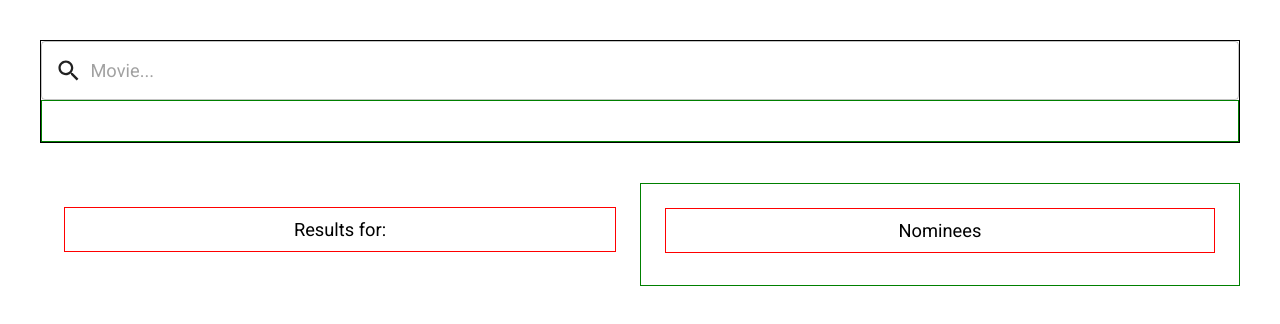
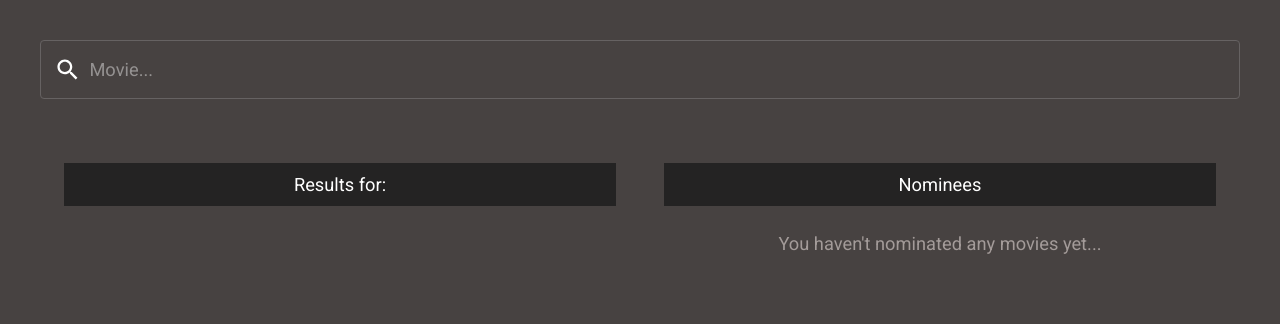
Before and after one commit to ruslan-akhm/shoppies, a React (Create React App) app: page / in a window 1280 px wide. Shown: the top 324 px of the page. Built offline with nearby package versions, Linux system fonts and the light colour scheme.

Commit message:
upd styling

```diff
--- a/src/actions/Movies.js
+++ b/src/actions/Movies.js
@@ -19,7 +19,6 @@ export const getData = async (dispatch, payload) => {
     const response = await axios.get(
       `http://www.omdbapi.com/?s=${movie}&type=movie&apikey=${key}`
     );
-    //console.log(response);
     //if there are no movies found
     if (response.data.Response === "False") {
       return dispatch({
@@ -29,7 +28,6 @@ export const getData = async (dispatch, payload) => {
         },
       });
     }
-    //console.log(response.data.response);
 
     return dispatch({
       type: LOAD_DATA_SUCCESS,
--- a/src/components/landingPage/MoviesBox.js
+++ b/src/components/landingPage/MoviesBox.js
@@ -1,4 +1,4 @@
-import { useEffect, useContext, useState } from "react";
+import { useEffect, useContext } from "react";
 import {
   MovieStateContext,
   MovieDispatchContext,
@@ -8,13 +8,22 @@ import { loadNextPage, nominateMovie } from "../../actions/Movies";
 import ModalBox from "./ModalBox";
 import defaultPoster from "../../img/defaultPoster.png";
 
-import { makeStyles, Grid, Typography, Button, Link } from "@material-ui/core";
+import {
+  makeStyles,
+  Grid,
+  Box,
+  Typography,
+  Button,
+  Link,
+  Fade,
+  CircularProgress,
+} from "@material-ui/core";
 import OpenInNewIcon from "@material-ui/icons/OpenInNew";
 import DoneOutlineOutlinedIcon from "@material-ui/icons/DoneOutlineOutlined";
 
 const useStyles = makeStyles(theme => ({
   bottomMessage: {
-    border: "1px solid red",
+    //border: "1px solid red",
     width: "100%",
     textAlign: "center",
     paddingTop: theme.spacing(1),
@@ -25,17 +34,16 @@ const useStyles = makeStyles(theme => ({
     padding: theme.spacing(1),
     marginBottom: theme.spacing(1),
     textAlign: "center",
-    border: "1px solid red",
+    backgroundColor: theme.palette.solidGray.main,
+    color: "#fff",
   },
   cardInfo: {
     padding: theme.spacing(2),
   },
   cardTitle: {
     height: "fit-content",
-    border: "1px solid red",
   },
   link: {
-    border: "1px solid red",
     width: "fit-content",
     display: "flex",
     justifyContent: "center",
@@ -43,11 +51,25 @@ const useStyles = makeStyles(theme => ({
     fontSize: "18px",
     fontWeight: "600",
   },
+  loadingBox: {
+    width: "100%",
+    height: "50vh",
+    display: "flex",
+    justifyContent: "center",
+    alignItems: "center",
+  },
+  message: {
+    width: "100%",
+    textAlign: "center",
+    color: theme.palette.lightGray.main,
+    marginTop: theme.spacing(2),
+  },
   moviesBox: {
     padding: theme.spacing(3),
   },
   movieCard: {
     marginBottom: theme.spacing(3),
+    border: `1px solid ${theme.palette.solidGray.main}`,
   },
   nominateButton: {
     marginTop: "auto",
@@ -55,6 +77,7 @@ const useStyles = makeStyles(theme => ({
   poster: {
     width: "100%",
     height: "100%",
+    maxHeight: "300px",
     minHeight: "180px",
     objectFit: "cover",
   },
@@ -100,21 +123,22 @@ function MoviesBox(props) {
       {searchResult &&
         searchResult.map((movie, index) => {
           return (
+            <Fade in={index >= 0} key={movie.imdbID}>
               <Grid
                 item
                 container
-              key={index}
+                //key={index}
                 className={classes.movieCard}
                 direction="row"
                 lg={12}
                 md={12}
-              style={{ border: "1px solid red" }}
               >
                 <Grid item lg={3} md={3}>
                   <img
                     className={classes.poster}
                     src={movie.Poster == "N/A" ? defaultPoster : movie.Poster}
-                />{" "}
+                    alt={movie.Title + " poster"}
+                  />
                 </Grid>
                 <Grid
                   item
@@ -124,7 +148,7 @@ function MoviesBox(props) {
                   md={9}
                   className={classes.cardInfo}
                 >
-                <Typography className={classes.cardTitle}>
+                  <Typography className={classes.cardTitle} variant="h5">
                     {movie.Title} ({movie.Year})
                   </Typography>
                   <Link
@@ -137,6 +161,7 @@ function MoviesBox(props) {
                   </Link>
                   <Button
                     variant="contained"
+                    color="primary"
                     onClick={e => nominate(movie)}
                     disabled={movie.nominated ? true : false}
                     className={classes.nominateButton}
@@ -151,6 +176,7 @@ function MoviesBox(props) {
                   </Typography>
                 ) : null}
               </Grid>
+            </Fade>
           );
         })}
       <Grid item>
@@ -158,8 +184,16 @@ function MoviesBox(props) {
           <Button onClick={loadMore}>Load more</Button>
         ) : null}
       </Grid>
-      {loading && <Typography>LOADING</Typography>}
-
+      {loading && (
+        <Box className={classes.loadingBox}>
+          <CircularProgress color="primary" />
+        </Box>
+      )}
+      {error && searchQuery.length !== 0 ? (
+        <Typography className={classes.message}>
+          Try narrowing down the search
+        </Typography>
+      ) : null}
       <ModalBox />
     </Grid>
   );
--- a/src/components/landingPage/NominatedBox.js
+++ b/src/components/landingPage/NominatedBox.js
@@ -6,8 +6,7 @@ import {
 import { removeNominee } from "../../actions/Movies";
 import defaultPoster from "../../img/defaultPoster.png";
 
-import { makeStyles, Grid, Typography, Button } from "@material-ui/core";
-import DoneOutlineOutlinedIcon from "@material-ui/icons/DoneOutlineOutlined";
+import { makeStyles, Grid, Typography, Button, Fade } from "@material-ui/core";
 
 const useStyles = makeStyles(theme => ({
   boxTitle: {
@@ -15,17 +14,26 @@ const useStyles = makeStyles(theme => ({
     padding: theme.spacing(1),
     marginBottom: theme.spacing(1),
     textAlign: "center",
-    border: "1px solid red",
+    backgroundColor: theme.palette.solidGray.main,
+    color: "#fff",
   },
   cardInfo: {
     padding: theme.spacing(2),
   },
   cardTitle: {
     height: "fit-content",
-    border: "1px solid red",
+    //border: "1px solid red",
+    color: "#fff",
+  },
+  message: {
+    width: "100%",
+    textAlign: "center",
+    color: theme.palette.lightGray.main,
+    marginTop: theme.spacing(2),
   },
   movieCard: {
     marginBottom: theme.spacing(3),
+    border: `1px solid ${theme.palette.solidGray.main}`,
   },
   nominatedBox: {
     padding: theme.spacing(3),
@@ -33,6 +41,7 @@ const useStyles = makeStyles(theme => ({
   poster: {
     width: "100%",
     height: "100%",
+    maxHeight: "320px",
     minHeight: "180px",
     objectFit: "cover",
   },
@@ -50,31 +59,25 @@ function NominatedBox(props) {
     removeNominee(dispatch, { movie: e });
   };
   return (
-    <Grid
-      container
-      style={{ border: "1px solid green" }}
-      direction="column"
-      className={classes.nominatedBox}
-    >
+    <Grid container direction="column" className={classes.nominatedBox}>
       <Typography className={classes.boxTitle}>Nominees</Typography>
-      {nominated &&
+      {nominated.length > 0 ? (
         nominated.map((movie, index) => {
           return (
+            <Fade key={index} in={index >= 0}>
               <Grid
                 item
                 container
-              key={index}
                 className={classes.movieCard}
                 direction="row"
                 lg={12}
                 md={12}
-              style={{ border: "1px solid red" }}
               >
                 <Grid item lg={3} md={3}>
                   <img
                     className={classes.poster}
                     src={movie.Poster == "N/A" ? defaultPoster : movie.Poster}
-                />{" "}
+                  />
                 </Grid>
                 <Grid
                   item
@@ -84,11 +87,12 @@ function NominatedBox(props) {
                   md={9}
                   className={classes.cardInfo}
                 >
-                <Typography className={classes.cardTitle}>
+                  <Typography className={classes.cardTitle} variant="h5">
                     {movie.Title} ({movie.Year})
                   </Typography>
                   <Button
                     variant="contained"
+                    color="secondary"
                     onClick={e => remove(movie)}
                     className={classes.removeButton}
                   >
@@ -96,8 +100,14 @@ function NominatedBox(props) {
                   </Button>
                 </Grid>
               </Grid>
+            </Fade>
           );
-        })}
+        })
+      ) : (
+        <Typography className={classes.message}>
+          You haven't nominated any movies yet...
+        </Typography>
+      )}
     </Grid>
   );
 }
--- a/src/components/landingPage/SearchBar.js
+++ b/src/components/landingPage/SearchBar.js
@@ -1,6 +1,6 @@
 import { useContext } from "react";
 import {
-  MovieStateContext,
+  //MovieStateContext,
   MovieDispatchContext,
 } from "../../context/MovieContext";
 import { getData } from "../../actions/Movies";
@@ -10,20 +10,22 @@ import {
   Box,
   TextField,
   InputAdornment,
-  Typography,
+  //Typography,
 } from "@material-ui/core";
 import SearchIcon from "@material-ui/icons/Search";
 
 const useStyles = makeStyles(theme => ({
   inputField: {
     width: "100%",
-  },
-  messageBox: {
-    minHeight: "5vh",
-    border: "1px solid green",
+    color: "#fff",
+    "&:hover .MuiOutlinedInput-root .MuiOutlinedInput-notchedOutline, .MuiOutlinedInput-root.Mui-focused .MuiOutlinedInput-notchedOutline": {
+      borderColor: theme.palette.lightGray.main,
+    },
+    "& .MuiOutlinedInput-root .MuiOutlinedInput-notchedOutline": {
+      borderColor: theme.palette.gray.main,
+    },
   },
   searchBox: {
-    border: "1px solid black",
     marginBottom: "5vh",
   },
 }));
@@ -31,12 +33,10 @@ const useStyles = makeStyles(theme => ({
 function SearchBar() {
   const classes = useStyles();
   const dispatch = useContext(MovieDispatchContext);
-  const { error, searchQuery } = useContext(MovieStateContext);
+  //const { error, searchQuery } = useContext(MovieStateContext);
 
   const search = e => {
     e.preventDefault();
-    // //replace spaces with dashes in order to get correct results
-    // const movie = e.target.value.replace(/\s/g, "-");
     getData(dispatch, { searchQuery: e.target.value });
   };
 
@@ -50,16 +50,12 @@ function SearchBar() {
         InputProps={{
           startAdornment: (
             <InputAdornment position="start">
-              <SearchIcon />
+              <SearchIcon style={{ fill: "#fff" }} />
             </InputAdornment>
           ),
+          className: classes.inputField,
         }}
       />
-      <Box className={classes.messageBox}>
-        {error && searchQuery.length !== 0 ? (
-          <Typography>Try narrowing down the search</Typography>
-        ) : null}
-      </Box>
     </Box>
   );
 }
--- a/src/pages/Landing.js
+++ b/src/pages/Landing.js
@@ -10,7 +10,9 @@ const useStyles = makeStyles(theme => ({
     flexGrow: 1,
   },
   landing: {
+    minHeight: "100vh",
     padding: "5vh",
+    backgroundColor: theme.palette.background.main,
   },
 }));
 
--- a/src/reducers/MovieReducer.js
+++ b/src/reducers/MovieReducer.js
@@ -16,8 +16,6 @@ export const initialState = {
   totalResults: 0,
   nominated: [],
 };
-
-//INSTEAD OF ADDING "NOMINATED" to searchResult -> need to compare every new search result with current nominees list
 
 export const MovieReducer = (state = initialState, action) => {
   const { type, payload } = action;
@@ -51,7 +49,7 @@ export const MovieReducer = (state = initialState, action) => {
         error: false,
         searchQuery: payload.searchQuery,
         searchResult: moviesWithNominees,
-        moviesShown: payload.movies.length, //state.moviesShown +
+        moviesShown: payload.movies.length,
         totalResults: payload.totalResults,
       };
 
@@ -70,10 +68,8 @@ export const MovieReducer = (state = initialState, action) => {
       return {
         ...state,
         loading: false,
-        //searchQuery: payload.searchQuery,
         searchResult: state.searchResult.concat(payload.movies),
         moviesShown: state.moviesShown + payload.movies.length,
-        //totalResults: payload.totalResults,
       };
 
     case ADD_NOMINEE:
--- a/src/themes/theme.js
+++ b/src/themes/theme.js
@@ -9,11 +9,14 @@ export const theme = createMuiTheme({
     },
   },
   palette: {
-    primary: { main: "#0346F2" },
-    secondary: { main: "#EBEBF9" },
-    background: { main: "#F6F7FB" },
-    lightGray: { main: "#E7E9F0" },
-    solidGray: { main: "#8E94A7" },
+    primary: { main: "#1975e6" }, //#0346F2
+    secondary: { main: "#e63819" },
+    background: { main: "#474241" }, //"#F6F7FB"
+    lightGray: { main: "#a39b99" }, //
+    gray: { main: "#666262" },
+    solidGray: { main: "#242323" },
     green: { main: "#00D555" },
+    orange: { main: "#e69e22" },
+    red: { main: "#e63819" },
   },
 });
```
Lines whose indentation alone changed are shown as unchanged.
